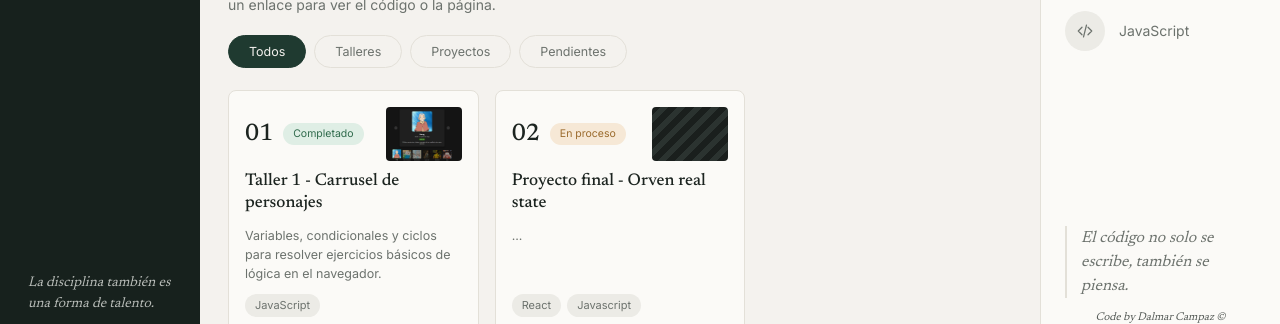
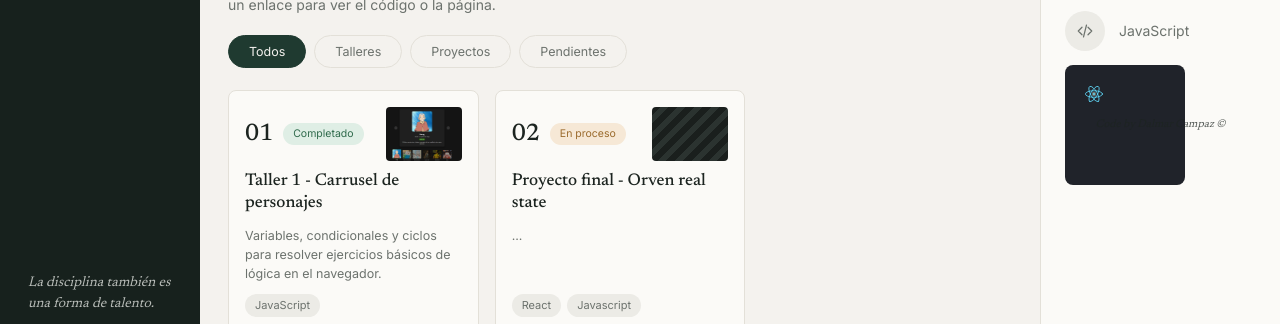
Before and after one commit to Dalmar-Campaz/Uni-projects, a plain HTML site: page index.html in a window 1280 px wide. Shown: the part 449-773 px from the top of the page. Drawn offline with Linux system fonts and the light colour scheme.

Commit message:
Add SVG circle to JavaScript section
Added a new list item with a styled SVG circle.

```diff
--- a/index.html
+++ b/index.html
@@ -219,12 +219,22 @@
                   <path d="M8 7l-5 5 5 5M16 7l5 5-5 5M14 4l-4 16" /></svg></span
               >JavaScript
             </li>
+            <li>
+              <span class="stat-ico">
+                <div style="width: 120px; height: 120px; background-color: #20232a; padding: 20px; border-radius: 8px;">
+                  <svg xmlns="http://www.w3.org/2000/svg" viewBox="-11.5 -10.23174 23 20.46348">
+                    <circle cx="0" cy="0" r="2.05" fill="#61dafb"/>
+                    <g stroke="#61dafb" stroke-width="1" fill="none">
+                      <ellipse rx="11" ry="4.2"/>
+                      <ellipse rx="11" ry="4.2" transform="rotate(60)"/>
+                      <ellipse rx="11" ry="4.2" transform="rotate(120)"/>
+                    </g>
+                  </svg>
+                </div>
+              </span>
+            </li>
           </ul>
         </section>
-
-        <blockquote class="quote-panel">
-          El código no solo se escribe, también se piensa.
-        </blockquote>
         <p class="credits">Code by Dalmar Campaz &copy;</p>
       </aside>
     </div>
```
